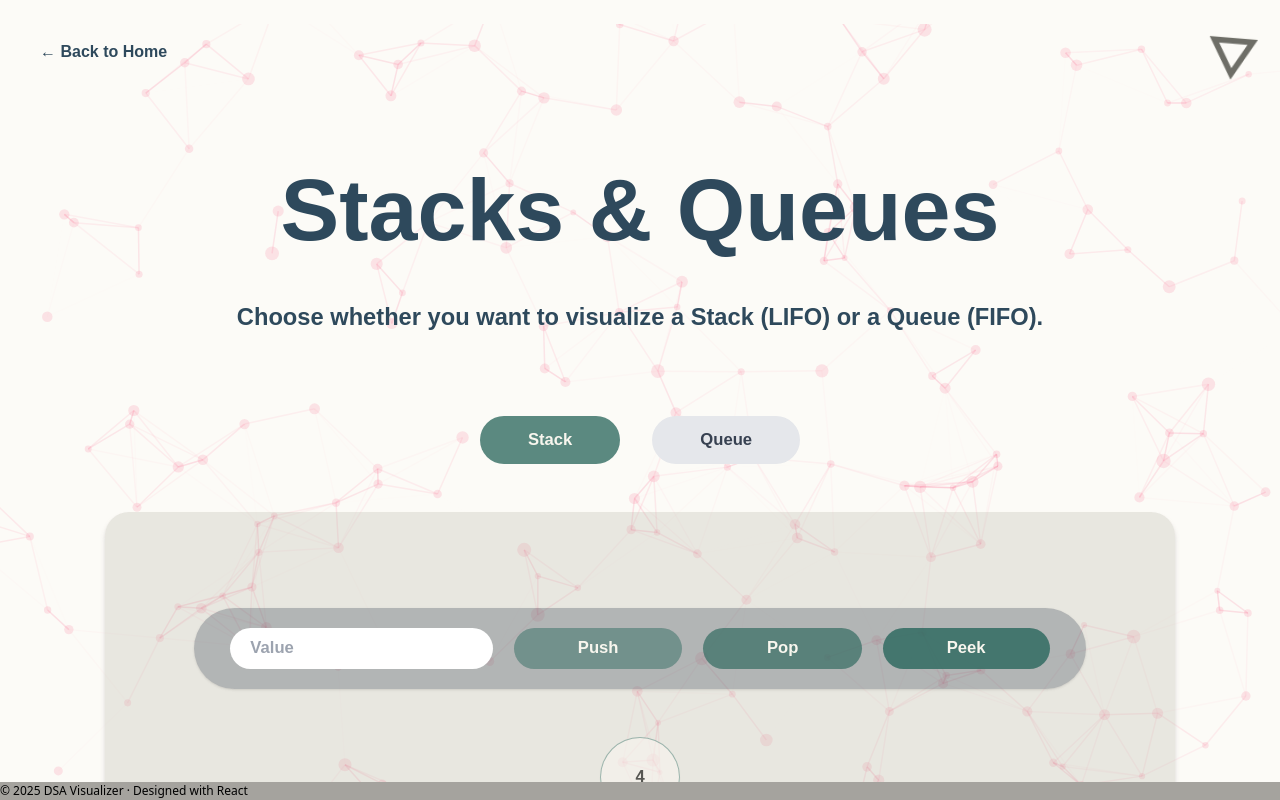
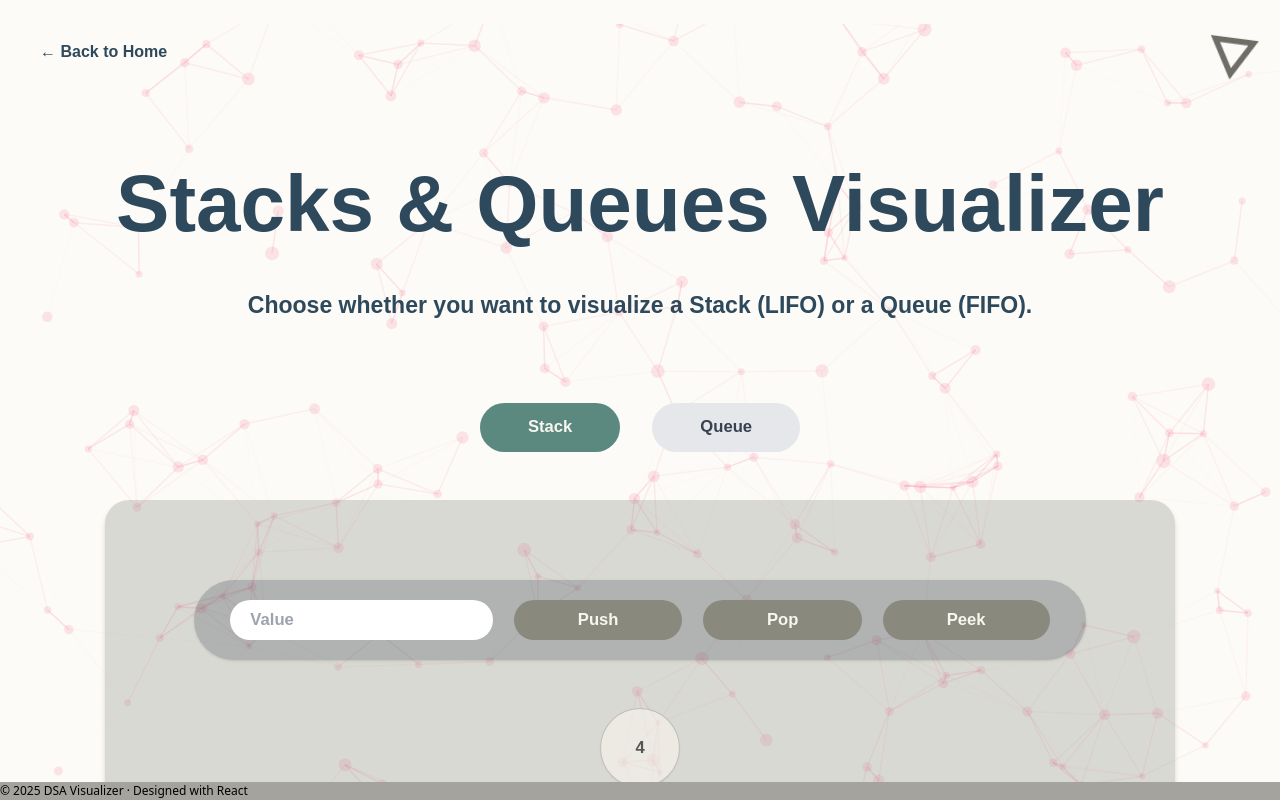
Before and after one commit to saltyJellyFish/visualizer, a React (Vite) app: page /stacksQueues in a window 1280 px wide. Shown: the top 800 px of the page. Built offline with nearby package versions, Linux system fonts and the light colour scheme; a web font is replaced by a local one.

Commit message:
Created Tailwind custom classes. Need to update tan opacities.

```diff
--- a/src/components/SQVisualizer.jsx
+++ b/src/components/SQVisualizer.jsx
@@ -52,8 +52,8 @@ export function StackVisualizer({ initial = [] }) {
   return (
     <div className="flex flex-col items-center space-y-6 mb-20">
       {/* Toolbar */}
-      <div className="bg-backgroundLighterZ bg-opacity-30 py-24 rounded-3xl place-content-evenly w-11/12 shadow-md shadow-stone-300 my-12 justify-items-center">
-        <div className="flex flex-wrap bg-gray-700 bg-opacity-30 p-4 rounded-full shadow place-content-evenly w-10/12">
+      <div className="tanBox">
+        <div className="nbar">
           {/* Input */}
           <div className="relative inline-block group">
             <input
@@ -61,9 +61,9 @@ export function StackVisualizer({ initial = [] }) {
               placeholder="Value"
               value={inputValue}
               onChange={e => setInputValue(e.target.value)}
-              className="px-5 p-2 my-1 rounded-full focus:outline-none text-xl"
+              className="searchBoxPlaceholder"
             />
-            <div className="pointer-events-none absolute bottom-full left-1/2 transform -translate-x-1/2 mb-5 w-max bg-darkBlue text-white text-base font-medium rounded-full py-1 px-3 opacity-0 group-hover:opacity-90 ransition-opacity">
+            <div className="bottonHover">
               Enter values separated by commas or spaces.
             </div>
           </div>
@@ -72,11 +72,11 @@ export function StackVisualizer({ initial = [] }) {
           <div className="relative inline-block group">
             <button
               onClick={handlePush}
-              className="bg-seaGreen bg-opacity-50 text-backgroundLighter px-16 py-2 my-1 rounded-full hover:opacity-90 transition hover:translate-x-1 hover:translate-y-1 hover:scale-110 text-xl"
+              className= "bg-opacity-50 buttons"
             >
               Push
             </button>
-            <div className="pointer-events-none absolute bottom-full left-1/2 transform -translate-x-1/2 mb-5 w-max bg-darkBlue text-white text-base font-medium rounded-full py-1 px-3 opacity-0 group-hover:opacity-90 ransition-opacity">
+            <div className="bottonHover">
 
               Insert the element(s) at the top of the stack.
             </div>
@@ -84,10 +84,10 @@ export function StackVisualizer({ initial = [] }) {
           <div className="relative inline-block group">
             <button
               onClick={handlePop}
-              className="bg-seaGreen bg-opacity-70 text-backgroundLighter px-16 py-2 my-1 rounded-full hover:opacity-90 transition hover:translate-x-1 hover:translate-y-1 hover:scale-110 text-xl">
+              className="bg-opacity-70 buttons">
               Pop
             </button>
-            <div className="pointer-events-none absolute bottom-full left-1/2 transform -translate-x-1/2 mb-5 w-max bg-darkBlue text-white text-base font-medium rounded-full py-1 px-3 opacity-0 group-hover:opacity-90 ransition-opacity">
+            <div className="bottonHover">
 
               Deletes the element at the top of the stack.
             </div>
@@ -97,13 +97,11 @@ export function StackVisualizer({ initial = [] }) {
           <div className="relative inline-block group">
             <button
               onClick={handlePeek}
-              className="bg-seaGreen bg-opacity-85 text-backgroundLighter px-16 py-2 my-1 rounded-full hover:opacity-90 transition hover:translate-x-1 hover:translate-y-1 hover:scale-110 text-xl"
+              className=" bg-opacity-85 buttons"
             >
               Peek
             </button>
-            <div className="pointer-events-none absolute bottom-full left-1/2 transform -translate-x-1/2 mb-5
-                            w-max bg-darkBlue text-white text-base font-medium rounded-full py-1 px-3
-                            opacity-0 group-hover:opacity-90 transition-opacity">
+            <div className="bottonHover">
               References the element at the top (without popping).
             </div>
           </div>
@@ -115,7 +113,7 @@ export function StackVisualizer({ initial = [] }) {
             Top of Stack: <strong>{peekValue}</strong>
           </div>
         ) : error ? (
-          <div className="text-lg text-center text-pinkZ border-pinkZ border-2 rounded-full px-5 py-2">
+          <div className="errorText">
             {error}
           </div>
         ) : null}
@@ -133,14 +131,14 @@ export function StackVisualizer({ initial = [] }) {
                 whileHover={{y:-5,boxShadow:'0 4px 10px rgba(0,0,0,0.15)'}}
                 onHoverStart={()=>setHovered(i)}
                 onHoverEnd={()=>setHovered(null)}
-                className="relative flex-shrink-0 w-20 h-20 bg-backgroundLighter bg-opacity-60 border border-seaGreen border-opacity-45 rounded-full shadow-sm flex items-center justify-center"
+                className="node"
               >
                 <span className="font-ancizar text-xl p-3">{v}</span>
                 <motion.span
                   initial={{scale:0}}
                   animate={{scale: i===hovered?1.4:0}}
                   transition={{type:'spring',stiffness:300,damping:20}}
-                  className="absolute -top-2 -right-2 bg-pinkZ bg-opacity-60 text-white  text-xs rounded-full w-6 h-6 flex items-center justify-center"
+                  className="nodeHover"
                 >
                   {i}
                 </motion.span>
@@ -198,12 +196,11 @@ export function QueueVisualizer({ initial = [] }) {
     }
     setPeekValue(queue[0]);
   };
-
   return (
     <div className="flex flex-col items-center space-y-6 mb-20">
       {/* Toolbar */}
-      <div className="bg-backgroundLighterZ bg-opacity-20 py-24 rounded-3xl place-content-evenly w-11/12 shadow-md shadow-stone-300 my-12 justify-items-center">
-        <div className="flex flex-wrap bg-gray-700 bg-opacity-30 p-4 rounded-full shadow place-content-evenly w-10/12">
+      <div className="tanBox">
+        <div className="nbar">
 
           {/* Input */}
           <div className="relative inline-block group">
@@ -212,9 +209,9 @@ export function QueueVisualizer({ initial = [] }) {
               placeholder="Values"
               value={inputValue}
               onChange={e => setInputValue(e.target.value)}
-              className="px-5 p-2 my-1 rounded-full focus:outline-none text-xl"
+              className="searchBoxPlaceholder"
             />
-            <div className="pointer-events-none absolute bottom-full left-1/2 transform -translate-x-1/2 mb-5 w-max bg-darkBlue text-white text-base font-medium rounded-full py-1 px-3 opacity-0 group-hover:opacity-90 ransition-opacity">
+            <div className="bottonHover">
               Enter values separated by commas or spaces.
             </div>
           </div>
@@ -223,11 +220,11 @@ export function QueueVisualizer({ initial = [] }) {
           <div className="relative inline-block group">
             <button
               onClick={handleEnqueue}
-              className="bg-seaGreen bg-opacity-50 text-backgroundLighter px-16 py-2 my-1 rounded-full hover:opacity-90 transition hover:translate-x-1 hover:translate-y-1 hover:scale-110 text-xl"
+              className=" bg-opacity-50 buttons"
             >
               Enqueue
             </button>
-            <div className="pointer-events-none absolute bottom-full left-1/2 transform -translate-x-1/2 mb-5 w-max bg-darkBlue text-white text-base font-medium rounded-full py-1 px-3 opacity-0 group-hover:opacity-90 ransition-opacity">
+            <div className="bottonHover">
               Insert the element(s) to the back of the queue.
             </div>
           </div>
@@ -236,11 +233,11 @@ export function QueueVisualizer({ initial = [] }) {
           <div className="relative inline-block group">
             <button
               onClick={handleDequeue}
-              className="bg-seaGreen bg-opacity-70 text-backgroundLighter px-16 py-2 my-1 rounded-full hover:opacity-90 transition hover:translate-x-1 hover:translate-y-1 hover:scale-110 text-xl"
+              className=" bg-opacity-70 buttons"
             >
               Dequeue
             </button>
-            <div className="pointer-events-none absolute bottom-full left-1/2 transform -translate-x-1/2 mb-5 w-max bg-darkBlue text-white text-base font-medium rounded-full py-1 px-3 opacity-0 group-hover:opacity-90 ransition-opacity">
+            <div className="bottonHover">
 
               Removes the element at the front of the queue.
             </div>
@@ -250,11 +247,11 @@ export function QueueVisualizer({ initial = [] }) {
           <div className="relative inline-block group">
             <button
               onClick={handlePeek}
-              className="bg-seaGreen bg-opacity-85 text-backgroundLighter px-16 py-2 my-1 rounded-full hover:opacity-90 transition hover:translate-x-1 hover:translate-y-1 hover:scale-110 text-xl"
+              className=" bg-opacity-85 buttons"
             >
               Peek
             </button>
-            <div className="pointer-events-none absolute bottom-full left-1/2 transform -translate-x-1/2 mb-5 w-max bg-darkBlue text-white text-base font-medium rounded-full py-1 px-3 opacity-0 group-hover:opacity-90 ransition-opacity">
+            <div className="bottonHover">
               References the element at the front (without removing).
             </div>
           </div>
@@ -266,7 +263,7 @@ export function QueueVisualizer({ initial = [] }) {
             Front of Queue: <strong>{peekValue}</strong>
           </div>
         ) : error ? (
-          <div className="text-lg text-center text-pinkZ border-pinkZ border-2 rounded-full px-5 py-2">
+          <div className="errorText">
             {error}
           </div>
         ) : null}
@@ -288,7 +285,7 @@ export function QueueVisualizer({ initial = [] }) {
                 whileHover={{ y: -5, boxShadow: '0 4px 10px rgba(0,0,0,0.15)' }}
                 onHoverStart={() => setHovered(i)}
                 onHoverEnd={() => setHovered(null)}
-                className="relative flex-shrink-0 w-20 h-20 bg-backgroundLighter bg-opacity-60 border border-seaGreen border-opacity-45 rounded-full shadow-sm flex items-center justify-center"
+                className="node"
                 style={{ scrollSnapAlign: 'center' }}
               >
                 <span className="font-ancizar text-xl">{v}</span>
@@ -296,7 +293,7 @@ export function QueueVisualizer({ initial = [] }) {
                   initial={{ scale: 0 }}
                   animate={{ scale: i === hovered ? 1.4 : 0 }}
                   transition={{ type: 'spring', stiffness: 300, damping: 20 }}
-                  className="absolute -top-2 -right-2 bg-pinkZ bg-opacity-60 text-white  text-xs rounded-full w-6 h-6 flex items-center justify-center"
+                  className="nodeHover"
                 >
                   {i}
                 </motion.span>
--- a/src/index.css
+++ b/src/index.css
@@ -171,6 +171,36 @@ html, body {
   --tan: #565652;
 
 }
+.homeLink {
+  @apply text-sm text-darkBlue font-semibold hover:underline inline-block
+}
 .dsaName {
   @apply text-4xl text-darkBlue font-bold place-self-center font-ancizar
 }
+.dsaDesc {
+  @apply text-2xl text-darkBlue font-bold place-self-center font-ancizar mt-6
+}
+.buttons {
+  @apply bg-tan text-backgroundLighter px-16 py-2 my-1 rounded-full hover:opacity-90 transition hover:translate-x-1 hover:translate-y-1 hover:scale-110 text-xl
+}
+.bottonHover {
+    @apply pointer-events-none absolute bottom-full left-1/2 transform -translate-x-1/2 mb-5 w-max bg-darkBlue text-white text-base font-medium rounded-full py-1 px-3 opacity-0 group-hover:opacity-90 transition-opacity
+}
+.nodeHover {
+  @apply absolute -top-2 -right-2 bg-pinkZ bg-opacity-60 text-white  text-xs rounded-full w-6 h-6 flex items-center justify-center
+}
+.node {
+  @apply relative flex-shrink-0 w-20 h-20 bg-backgroundLighter bg-opacity-60 border border-tan border-opacity-45 rounded-full shadow-sm flex items-center justify-center
+}
+.tanBox {
+  @apply bg-tan bg-opacity-30 py-20 rounded-3xl place-content-evenly w-11/12 shadow-md shadow-stone-300 my-12 justify-items-center
+}
+.nbar {
+  @apply flex flex-wrap bg-gray-700 bg-opacity-25 p-4 rounded-full shadow place-content-evenly w-10/12
+}
+.errorText {
+  @apply text-lg text-center text-pinkZ border-pinkZ border-2 rounded-full px-5 py-2
+}
+.searchBoxPlaceholder {
+  @apply px-5 p-2 my-1 rounded-full focus:outline-none text-xl
+}
--- a/src/pages/Arrays.jsx
+++ b/src/pages/Arrays.jsx
@@ -6,11 +6,11 @@ import ArrayVisualizer from '../components/ArrayVisualizer';
 export default function Arrays() {
   return (
     <div className="mainContentWrapper p-10 font-ancizar">
-      <Link to="/" className="text-m text-darkBlue font-semibold hover:underline inline-block">← Back to Home
+      <Link to="/" className="homeLink">← Back to Home
       </Link>
       <div className="my-20">
-        <h1 className="text-3.5xl text-darkBlue font-bold place-self-center">Arrays Visualizer</h1>
-        <p className="text-xl text-darkBlue font-bold place-self-center">Push, pop, and highlight elements in your array.</p>
+        <h1 className="dsaName">Arrays Visualizer</h1>
+        <p className="dsaDesc">Push, pop, and highlight elements in your array.</p>
       </div>
       <div className="cardDesc">
         <ArrayVisualizer initial={[10, 20, 30, 40, 50]} />
--- a/src/pages/StacksQueues.jsx
+++ b/src/pages/StacksQueues.jsx
@@ -9,11 +9,11 @@ export default function StacksQueues() {
 
   return (
     <div className="mainContentWrapper p-10 font-ancizar">
-      <Link to="/" className="text-m text-darkBlue font-semibold hover:underline inline-block">← Back to Home
+      <Link to="/" className="homeLink">← Back to Home
       </Link>
       <div className="my-20 flex flex-col items-center">
-        <h1 className="dsaName">Stacks & Queues</h1>
-        <p className="text-2xl text-darkBlue font-bold place-self-center mt-6"> Choose whether you want to visualize a Stack (LIFO) or a Queue (FIFO).
+        <h1 className="dsaName">Stacks & Queues Visualizer</h1>
+        <p className="dsaDesc"> Choose whether you want to visualize a Stack (LIFO) or a Queue (FIFO).
         </p>
         </div>
         {/* Mode toggle */}
--- a/tailwind.config.js
+++ b/tailwind.config.js
@@ -33,11 +33,11 @@ export default {
         "base": "clamp(1rem, 1.25vw, 1rem)",
         "lg": "1.1vw",
         "xl": "clamp(1rem, 1.3vw, 1.6rem)",
-        "2xl": "clamp(1.1rem, 1.85vw, 2rem)",
-        "2.5xl": "3vw",
+        "2xl": "clamp(1.1rem, 1.8vw, 1.8rem)",
+        "2.5xl": "clamp(1.1rem, 2vw, 2.1rem)",
         "3xl": "4vw",
         "3.5xl": "5.5vw",
-        "4xl": "clamp(3rem, 7vw, 5.5rem)",
+        "4xl": "clamp(3rem, 7vw, 5rem)",
         "5xl": "10vw",
         "6xl": "12vw",
         "7xl": "14vw",
```
Also changed, not shown: src/components/ArrayVisualizer.jsx (+13 -13 lines).
